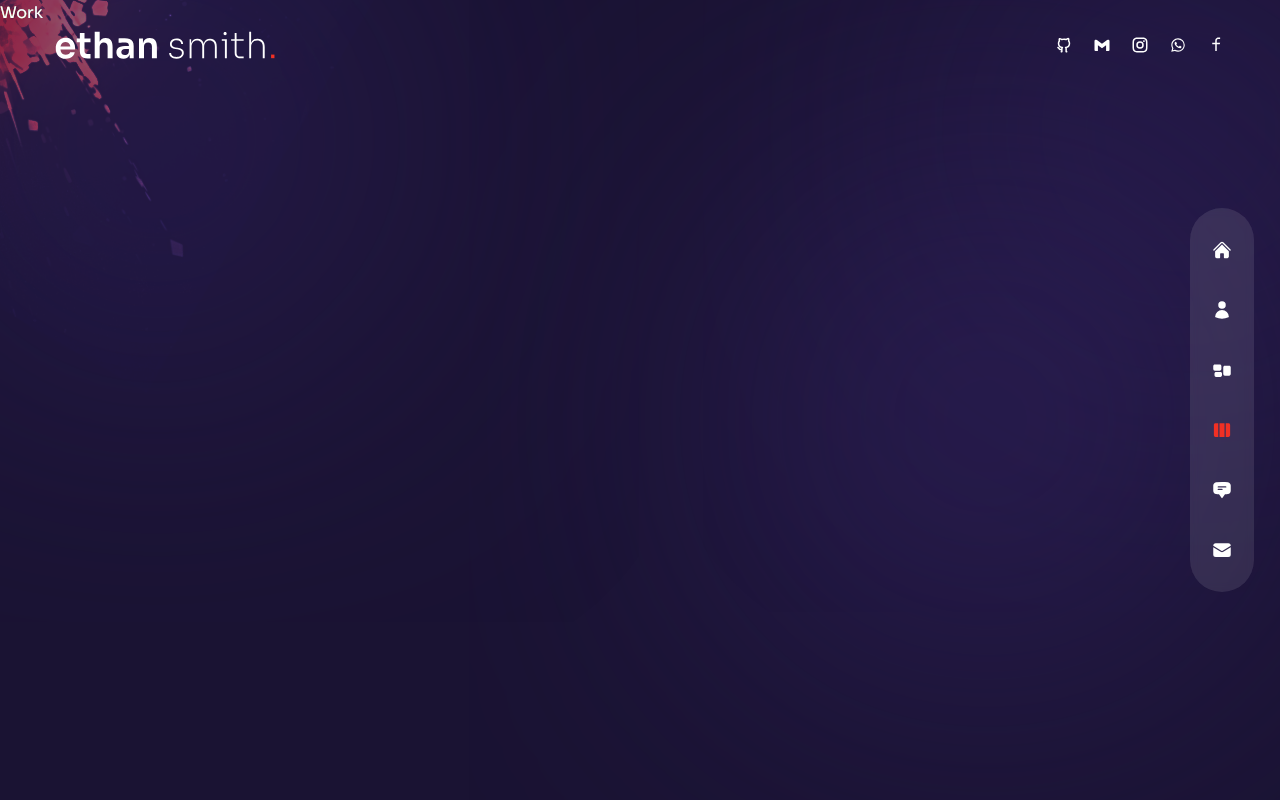
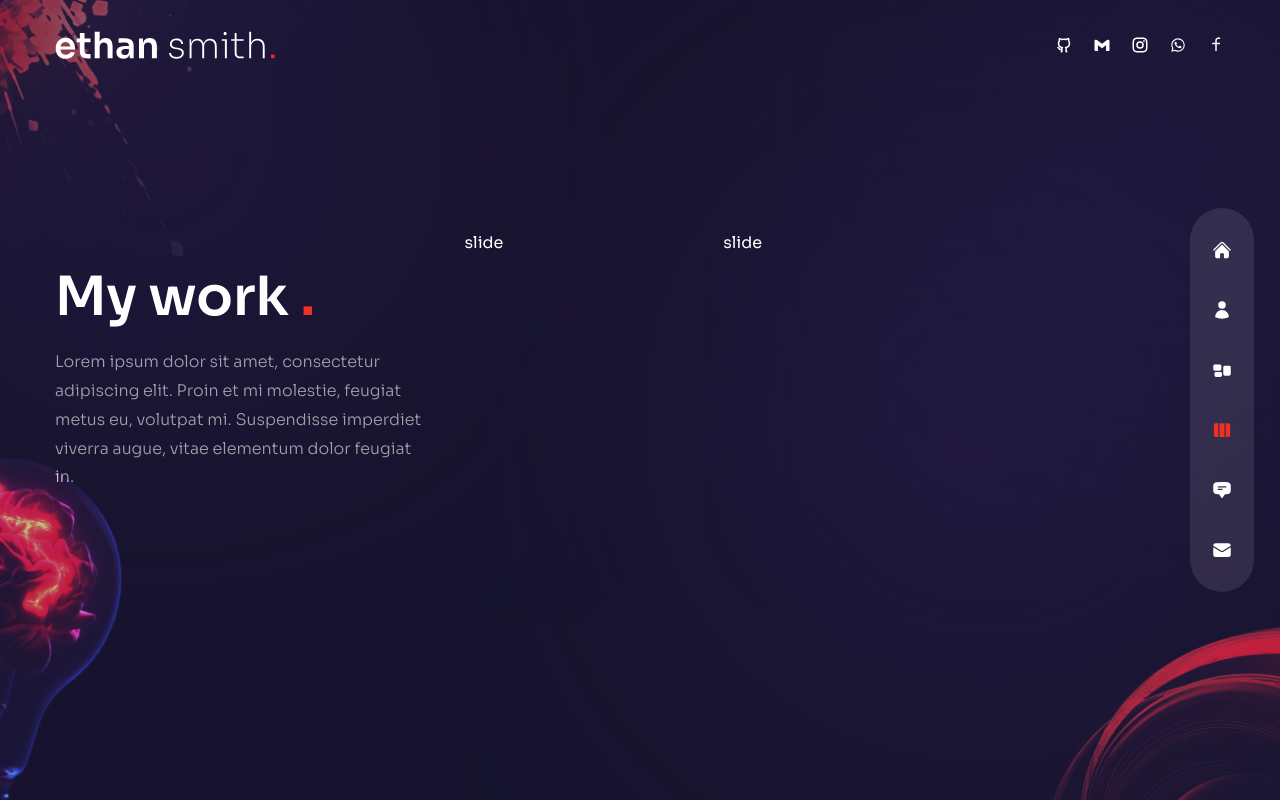
Before and after one commit to EdwinBayingana/portfolio, a Next.js app: page /work in a window 1280 px wide. Built offline with nearby package versions, Linux system fonts and the light colour scheme.

Commit message:
create the empty workSlider component

```diff
--- a/components/WorkSlider.js
+++ b/components/WorkSlider.js
@@ -1,4 +1,3 @@
-// data
 const workSlides = {
   slides: [
     {
@@ -43,9 +42,41 @@ const workSlides = {
     },
   ],
 };
+import { Swiper, SwiperSlide } from 'swiper/react';
+import { Pagination } from 'swiper';
+
+import 'swiper/css';
+import 'swiper/css/free-mode';
+import 'swiper/css/pagination';
+
+import { BsArrowRight } from 'react-icons/bs';
 
 const WorkSlider = () => {
-  return <div>Work Slider</div>;
+  return (
+    <Swiper
+      breakpoints={{
+        320: {
+          slidesPerView: 1,
+          spaceBetween: 15,
+        },
+
+        640: {
+          slidesPerView: 3,
+          spaceBetween: 15,
+        },
+      }}
+      freeMode={true}
+      pagination={{
+        clickable: true,
+      }}
+      modules={[Pagination]}
+      className="h-[240px] md:h-[340px]"
+    >
+      {workSlides.slides.map((slide, index) => {
+        return <SwiperSlide key={index}>slide</SwiperSlide>;
+      })}
+    </Swiper>
+  );
 };
 
 export default WorkSlider;
--- a/pages/work/index.js
+++ b/pages/work/index.js
@@ -1,5 +1,55 @@
+import WorkSlider from '../../components/WorkSlider';
+import Bulb from '../../components/Bulb';
+import Circles from '../../components/Circles';
+
+import { motion } from 'framer-motion';
+import { fadeIn } from '../../variants';
+
 const Work = () => {
-  return <div>Work</div>;
+  return (
+    <div className="h-full bg-primary/30 py-36 flex items-center">
+      <Circles />
+      <div className="container mx-auto">
+        <div className="flex flex-col xl:flex-row gap-x-8">
+          {/* text */}
+          <div className="text-center flex xl:w-[30vw] flex-col lg:text-left mb-4 xl:mb-0">
+            <motion.h2
+              variants={fadeIn('up', 0.2)}
+              initial="hidden"
+              animate="show"
+              exit="hidden"
+              className="h2 xl:mt-8"
+            >
+              My work <span className="text-accent">.</span>
+            </motion.h2>
+            <motion.p
+              variants={fadeIn('up', 0.4)}
+              initial="hidden"
+              animate="show"
+              exit="hidden"
+              className="mb-4 max-w-[400px] mx-auto lg:mx-0"
+            >
+              Lorem ipsum dolor sit amet, consectetur adipiscing elit. Proin et
+              mi molestie, feugiat metus eu, volutpat mi. Suspendisse imperdiet
+              viverra augue, vitae elementum dolor feugiat in.
+            </motion.p>
+          </div>
+
+          <motion.div
+            variants={fadeIn('down', 0.6)}
+            initial="hidden"
+            animate="show"
+            exit="hidden"
+            className="w-full xl:max-w-[65%]"
+          >
+            {/* slider */}
+            <WorkSlider />
+          </motion.div>
+        </div>
+      </div>
+      <Bulb />
+    </div>
+  );
 };
 
 export default Work;
```
